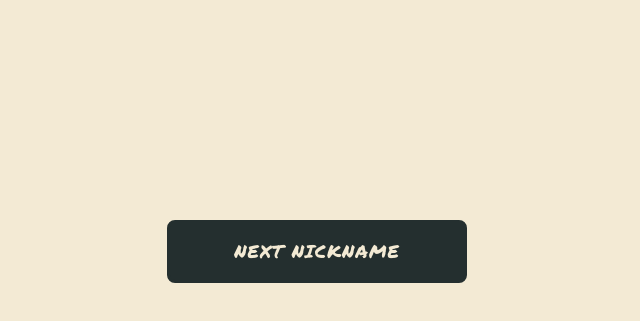
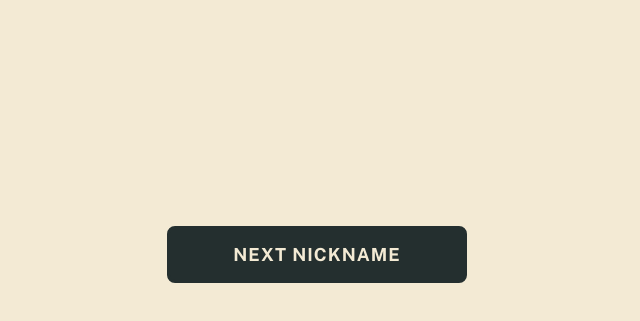
Before and after one commit to ls-digitalteam/tsd-nickname-generator, a plain HTML site: page index.html in a window 1280 px wide. Shown: the part 467-788 px from the top of the page, without its empty margins (323-963 px from the left). Drawn offline with nearby package versions, Linux system fonts and the light colour scheme.

Commit message:
Update button font to Public Sans
Change button font from Permanent Marker to Google Public Sans for a cleaner, more professional look while keeping nicknames in Permanent Marker.

Co-authored-by: Cursor <cursoragent@cursor.com>

```diff
--- a/style.css
+++ b/style.css
@@ -1,4 +1,4 @@
-@import url('https://fonts.googleapis.com/css2?family=Permanent+Marker&display=swap');
+@import url('https://fonts.googleapis.com/css2?family=Permanent+Marker&family=Public+Sans:wght@400;700&display=swap');
 
 *, *:before, *:after {
     margin: 0 auto;
@@ -55,8 +55,8 @@ body {
     left: 50%;
     transform: translateX(-50%);
     padding: 15px 30px;
-    font-family: "Permanent Marker", cursive;
-    font-weight: normal;
+    font-family: "Public Sans", sans-serif;
+    font-weight: 700;
     font-size: 18px;
     background-color: #242f2f;
     color: #f3ead4;
```
